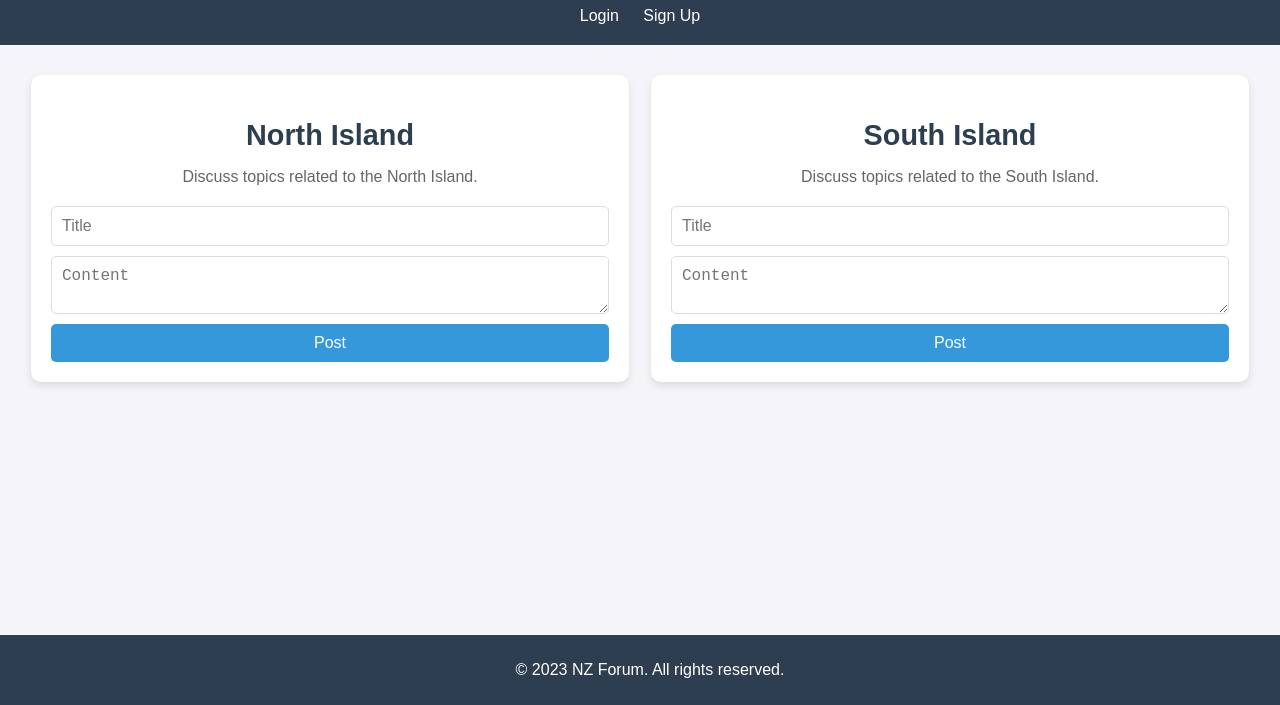
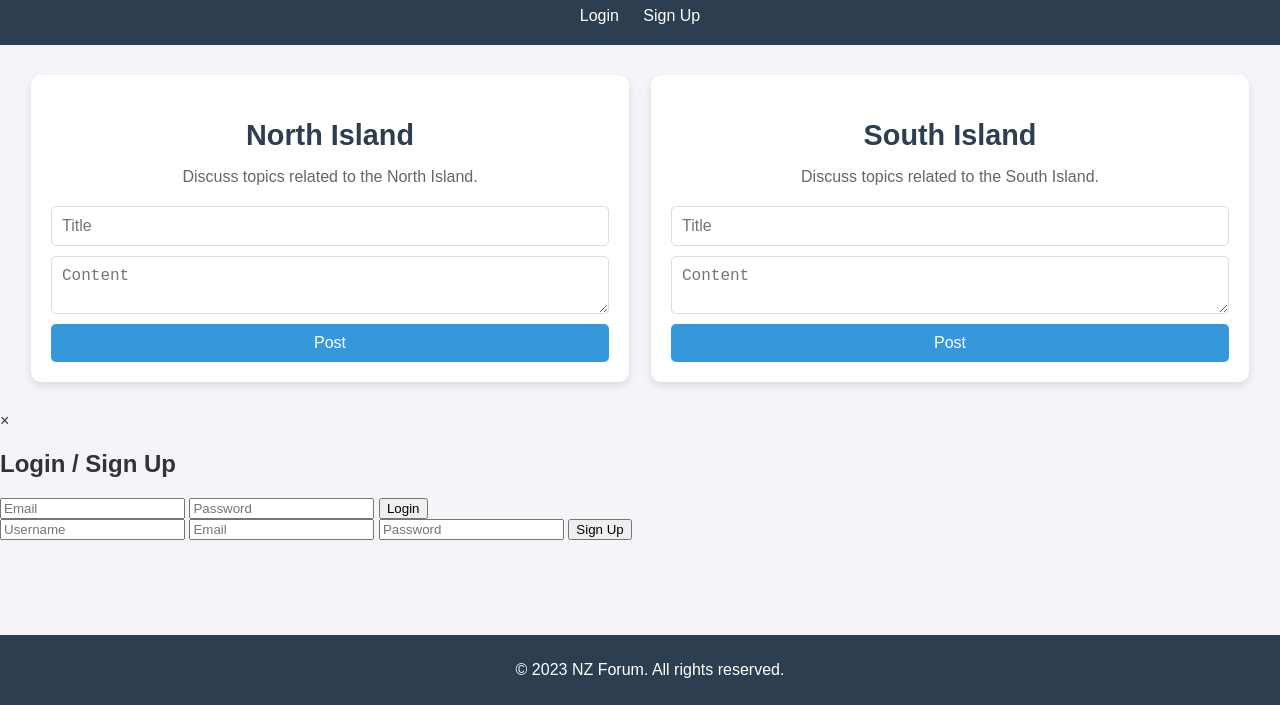
Before and after one commit to FRYED69/NZ-Forum, a plain HTML site: page frontend/index.html in a window 1280 px wide. Shown: the part 95-800 px from the top of the page. Drawn offline with Linux system fonts and the light colour scheme; no server answers.

Commit message:
Update index.html

```diff
--- a/frontend/index.html
+++ b/frontend/index.html
@@ -47,3 +47,21 @@
   <script src="script.js"></script>
 </body>
 </html>
+
+<div id="auth-modal" class="modal">
+  <div class="modal-content">
+    <span class="close">&times;</span>
+    <h2>Login / Sign Up</h2>
+    <form id="login-form">
+      <input type="email" id="login-email" placeholder="Email" required>
+      <input type="password" id="login-password" placeholder="Password" required>
+      <button type="submit">Login</button>
+    </form>
+    <form id="signup-form">
+      <input type="text" id="signup-username" placeholder="Username" required>
+      <input type="email" id="signup-email" placeholder="Email" required>
+      <input type="password" id="signup-password" placeholder="Password" required>
+      <button type="submit">Sign Up</button>
+    </form>
+  </div>
+</div>
```
